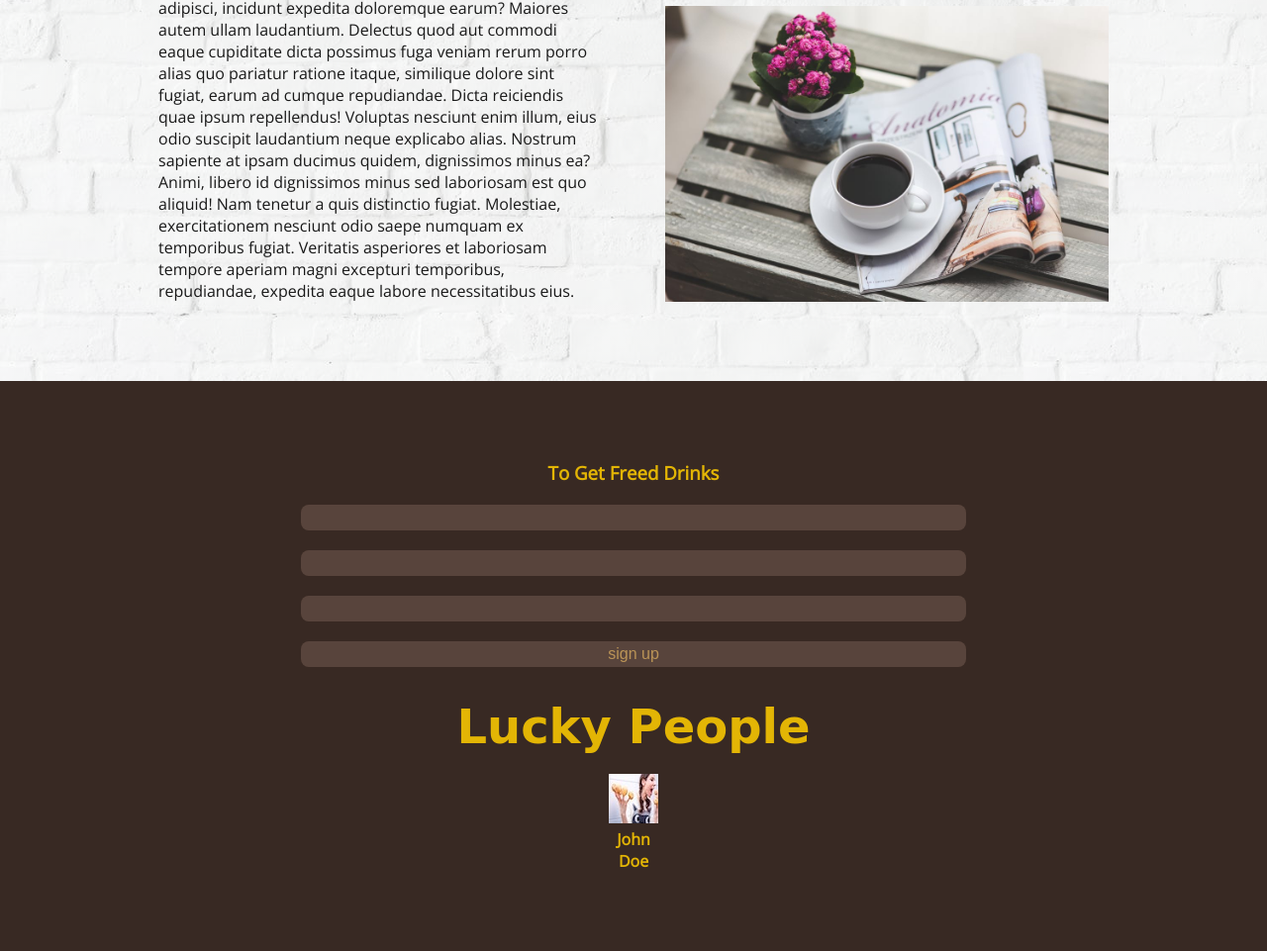
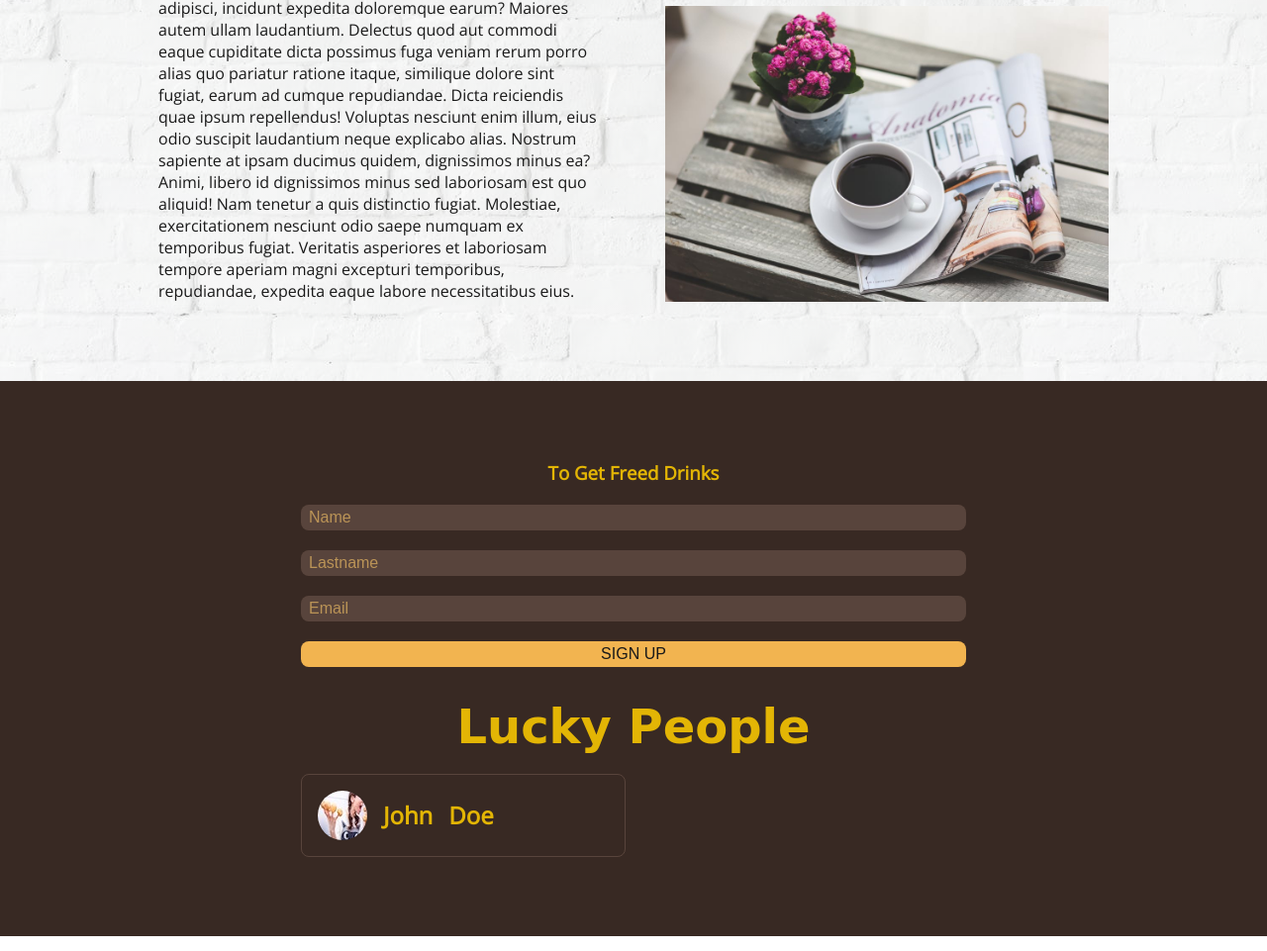
Before and after one commit to Tduncan14/coffeeshopgrid, a plain HTML site: page index.html in a window 1280 px wide. Shown: the part 1604-2565 px from the top of the page at 99% size. Drawn offline with nearby package versions, Linux system fonts and the light colour scheme; a web font is replaced by a local one.

Commit message:
keep moving forward

```diff
--- a/index.html
+++ b/index.html
@@ -209,20 +209,20 @@
 
 
                <div class="drink_form_input">
-                 <input type="text" name="" id="" maxlength="15" class="input_name"/>
+                 <input type="text" name="" id="" placeholder="name" maxlength="15" class="input_name"/>
                </div>
 
 
                <div class="drink_form_input">
-                <input type="text" name="" id="" maxlength="15" class="input_lastname"/>
+                <input type="text" name="" id="" maxlength="15" placeholder="lastname" class="input_lastname"/>
               </div>
 
               <div class="drink_form_input">
-                <input type="email" name="" id="" maxlength="15" class="input_email"/>
+                <input type="email" name="" id="" placeholder="email"  maxlength="15" class="input_email"/>
               </div>
 
 
-                   <input type="submit" value="sign up" class="input-submit"/>
+                   <input type="submit" value="sign up" class="input_submit"/>
             </form>
 
                         <!--second child-->
--- a/js/app.js
+++ b/js/app.js
@@ -31,6 +31,33 @@ function eventListener(){
     document.querySelector('.video_switch').addEventListener('click',function(){
 
         ui.videoControls()
+
+    })
+
+    // submit the forms
+    document.querySelector('.drink-form').addEventListener('submit',function(event){
+        event.preventDefault();
+
+        const name = document.querySelector('.input_name').value;
+        const lastname = document.querySelector('.input_lastname').value;
+        const email = document.querySelector('.input_email').value;
+
+
+        let value = ui.checkEmpty(name,lastname,email);
+
+
+        if(value){
+
+
+        }
+
+        else{
+
+            ui.showFeedBack('some from values are empty','error')
+
+        }
+
+        console.log(value)
 
     })
 
@@ -77,4 +104,60 @@ UI.prototype.videoControls = function(){
 
 }
 
+UI.prototype.checkEmpty = function(name,lastname,email){
+
+    let result;
+
+    if(name === '' || lastname === '' || email ===''){
+        result = false
+    }
+    else{
+        result = true
+    }
+
+
+    return result;
+
+}
+
+//  show feed back ui
+
+UI.prototype.showFeedBack = function(text,type){
+
+
+    if(type === 'success'){
+
+
+    }
+
+
+   else if(type === 'error'){
+        let feedBack = document.querySelector('.drink-form-feedback');
+        feedBack.classList.add('error')
+        feedBack.innerText = text;
+        this.removeAlert('error')
+   }
+
+
+
+
+}
+
+// remove alert
+
+UI.prototype.removeAlert = function (type){
+
+    setTimeout(() =>{
+        document.querySelector('.drink-form-feedback').classList.remove('error');
+
+
+
+    }, 5000)
+
+
+
+}
+
+
+
 const ui = new UI()
--- a/style.css
+++ b/style.css
@@ -442,7 +442,7 @@ body{
 
 
 }
-.input_name,.input_lastname,.input_email,.input-submit{
+.input_name,.input_lastname,.input_email,.input_submit{
     font-size:1rem;
     border-radius:0.5rem;
     padding:0.25rem 0.5rem;
@@ -451,5 +451,57 @@ body{
     border:none;
     outline:none;
 
+}
+
+.input_name::placeholder,.input_lastname::placeholder,.input_email::placeholder{
+
+    color:var(--darkBrown);
+    text-transform: capitalize;
 
 }
+
+
+.input_submit{
+    background:var(--yellow);
+    color:var(--black);
+    transition:all 0.5s linear;
+    cursor:pointer;
+    text-transform: uppercase;
+}
+
+
+.input_submit:hover{
+    opacity:0.8;
+}
+
+.drink_card_list{
+    display:grid;
+    grid-template-columns:100%;
+    grid-row-gap:2rem;
+}
+
+.person{
+    display:grid;
+    grid-template-columns:auto auto 1fr;
+    align-items:center;
+    text-align:left;
+    grid-gap:1rem;
+    border:0.1rem solid rgba(111,87,77,0.6);
+    padding:1rem;
+    border-radius:.5rem;
+    font-size:1.5rem;
+}
+
+
+.person_thumbnail{
+    border-radius:50%;
+    object-fit:cover;
+}
+
+
+@media screen and (min-width:768px){
+    .drink_card_list{
+        grid-template-columns: 1fr 1fr;
+        grid-gap:1rem;
+    }
+}
```
